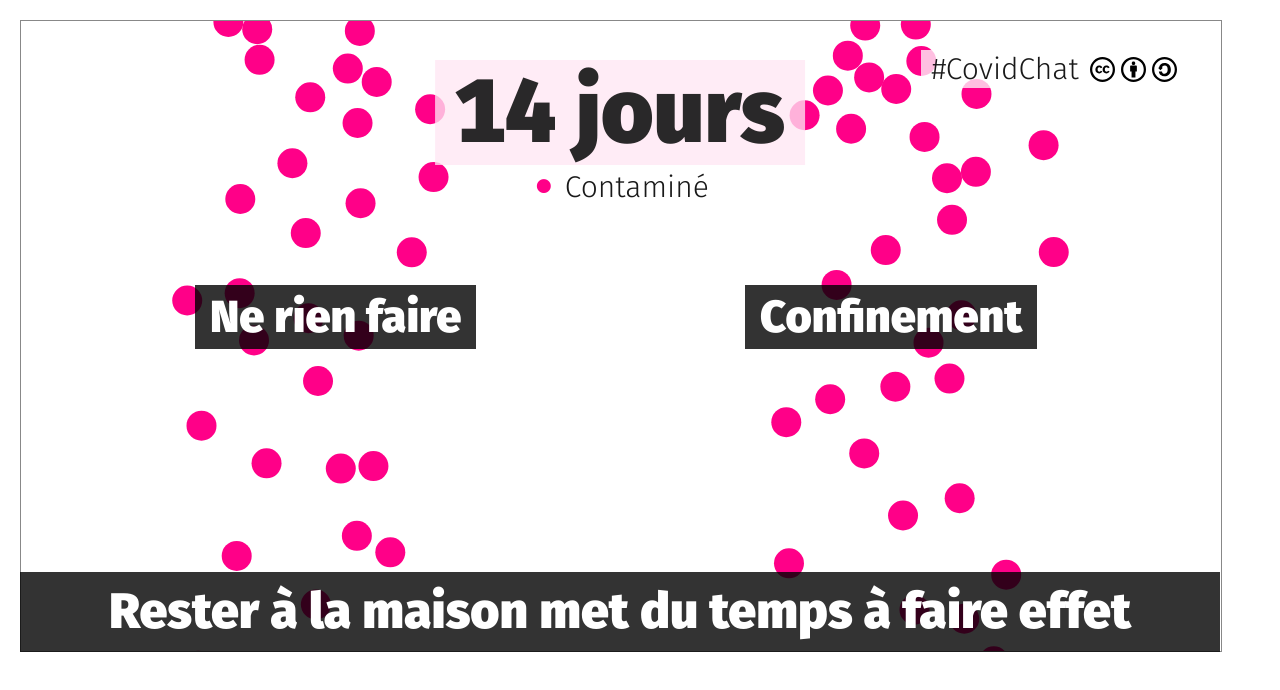
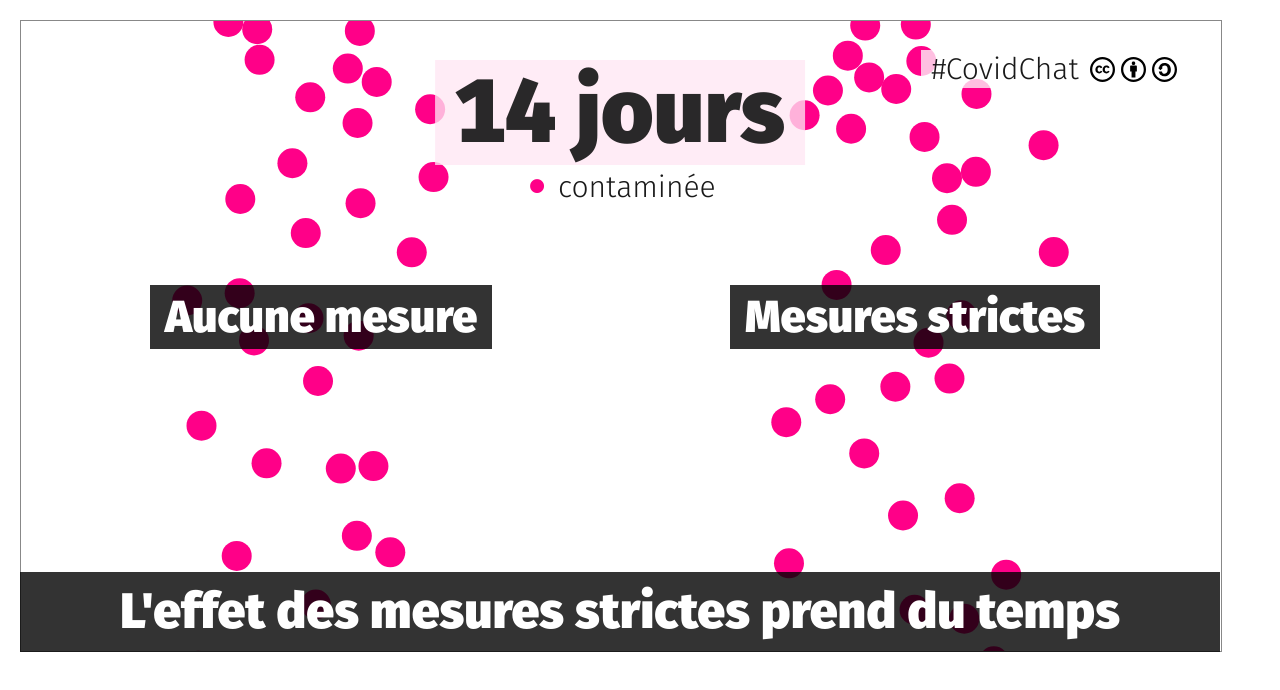
Before and after one commit to cheerful/covidchat-14days-waterfall, a plain HTML site: page index.html in a window 1280 px wide. Drawn offline with Linux system fonts and the light colour scheme.

Commit message:
layout fr

```diff
--- a/index.html
+++ b/index.html
@@ -338,14 +338,14 @@
     color: white;
     background: rgba(0,0,0,0.8);
     -webkit-backdrop-filter: blur(10px);
-    left: 175px;
+    left: 130px;
     top: 265px;
   }
   #l2_2 {
     color: white;
     background: rgba(0,0,0,0.8);
     -webkit-backdrop-filter: blur(10px);
-    left: 725px;
+    left: 710px;
     top: 265px;
   }
   #stay_at_home {
@@ -398,15 +398,15 @@
 </div>
 
 <div class="l2" id="l2_1">
-  Ne rien faire
+  Aucune mesure
 </div>
 
 <div class="l2" id="l2_2">
-  Confinement
+  Mesures strictes
 </div>
 
 <div id="legend">
-  <span style="color:#f08">⚫︎</span> Contaminé<br>
+  <span style="color:#f08">⚫︎</span> contaminée<br>
   <!--<span style="color:#0c4">⚫︎</span> treated-->
 </div>
 <div id="covidchat">
@@ -414,7 +414,7 @@
   <img src="cc.svg"><img src="by.svg"><img src="sa.svg">
 </div>
 <div id="stay_at_home">
-  Rester à la maison met du temps à faire effet
+  L'effet des mesures strictes prend du temps
 </div>
 </body>
 </html>
```
